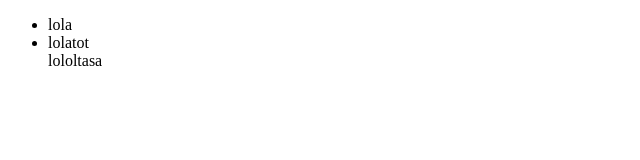
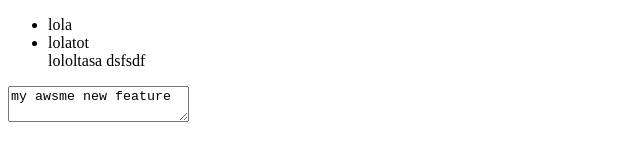
Before and after one commit to spyamine/gitText, a plain HTML site: page index2.html in a window 1280 px wide. Shown: the whole page, without its empty margins (0-640 px from the left). Drawn offline with Linux system fonts and the light colour scheme.

```diff
--- a/index2.html
+++ b/index2.html
@@ -10,6 +10,12 @@
 
 	lololtasa
 
+	dsfsdf
+
+
+
 </ul>
+
+<textarea>my awsme new feature </textarea>
 </body>
 </html>
```
